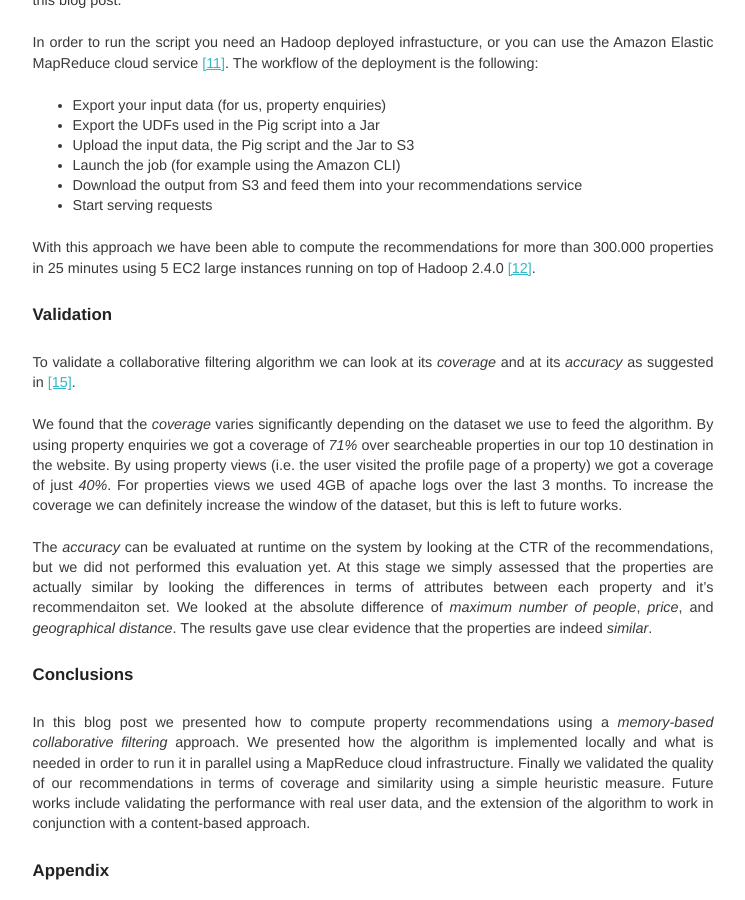
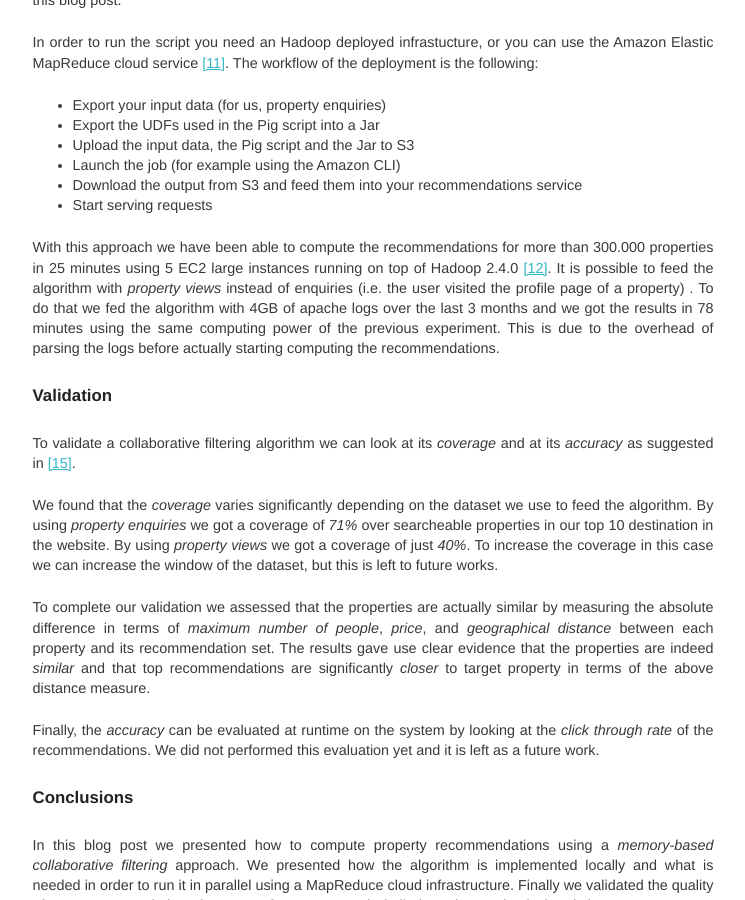
Before and after one commit to HouseTrip/housetrip.github.com, a Jekyll site: the page built from index.html, in a window 1280 px wide and 900 px high, scrolled down 4030 px. Shown: the whole window, without its empty margins (267-1012 px from the left). Built offline with Jekyll 4.4.1, drawn with Linux system fonts in a browser that asks for light colours.

Commit message:
Partial rewrite of the validation section

```diff
--- a/_posts/2014-07-31-compute-property-recommendations.md
+++ b/_posts/2014-07-31-compute-property-recommendations.md
@@ -132,15 +132,17 @@ In order to run the script  you need an Hadoop deployed infrastucture, or you ca
 * Download the output from S3 and feed them into your recommendations service
 * Start serving requests
 
-With this approach we have been able to compute the recommendations for more than 300.000 properties in 25 minutes using 5 EC2 large instances running on top of Hadoop 2.4.0 [\[12\]](#ref-12).
+With this approach we have been able to compute the recommendations for more than 300.000 properties in 25 minutes using 5 EC2 large instances running on top of Hadoop 2.4.0 [\[12\]](#ref-12). It is possible to feed the algorithm with _property views_ instead of enquiries (i.e. the user visited the profile page of a property) .  To do that we fed the algorithm with 4GB of apache logs over the last 3 months and we got the results in 78 minutes using the same computing power of the previous experiment. This is due to the overhead of parsing the logs before actually starting computing the recommendations.
 
 ### Validation
 
 To validate a collaborative filtering algorithm we can look at its _coverage_ and at its _accuracy_ as suggested in [\[15\]](#ref-15).
 
-We found that the _coverage_ varies significantly depending on the dataset we use to feed the algorithm. By using property enquiries we got a coverage of _71%_ over searcheable properties in our top 10 destination in the website. By using property views (i.e. the user visited the profile page of a property) we got a coverage of just _40%_. For properties views we used 4GB of apache logs over the last 3 months. To increase the coverage we can definitely increase the window of the dataset, but this is left to future works.
+We found that the _coverage_ varies significantly depending on the dataset we use to feed the algorithm. By using _property enquiries_ we got a coverage of _71%_ over searcheable properties in our top 10 destination in the website. By using _property views_ we got a coverage of just _40%_. To increase the coverage in this case we can increase the window of the dataset, but this is left to future works.
 
-The _accuracy_ can be evaluated at runtime on the system by looking at the CTR of the recommendations, but we did not performed this evaluation yet. At this stage we simply assessed that the properties are actually similar by looking the differences in terms of attributes  between each property and it's recommendaiton set. We looked at the absolute difference of _maximum number of people_, _price_, and _geographical distance_. The results gave use clear evidence that the properties are indeed _similar_.
+To complete our validation we assessed that the properties are actually similar by measuring the absolute difference in terms of _maximum number of people_, _price_, and _geographical distance_ between each property and its recommendation set. The results gave use clear evidence that the properties are indeed _similar_ and that top recommendations are significantly _closer_ to target property in terms of the above distance measure.
+
+Finally, the _accuracy_ can be evaluated at runtime on the system by looking at the _click through rate_ of the recommendations. We did not performed this evaluation yet and it is left as a future work.
 
 ### Conclusions
 
```
